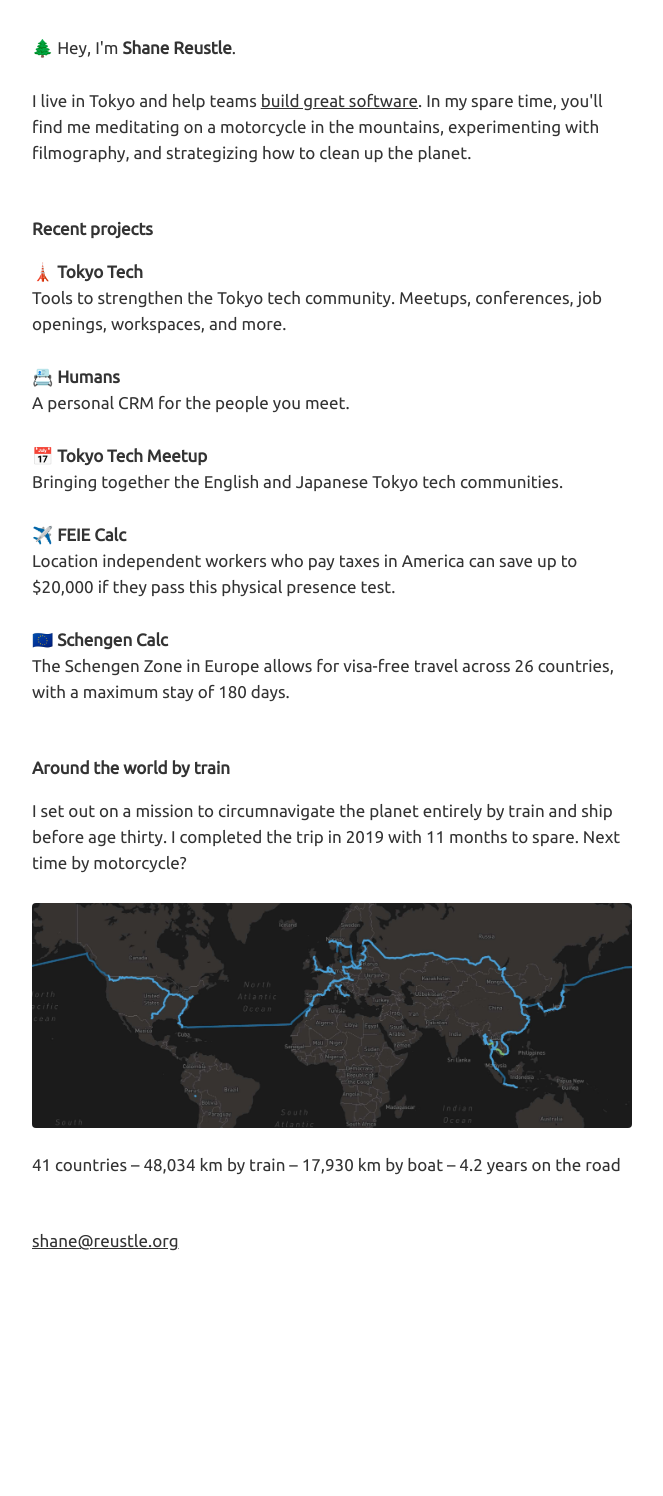
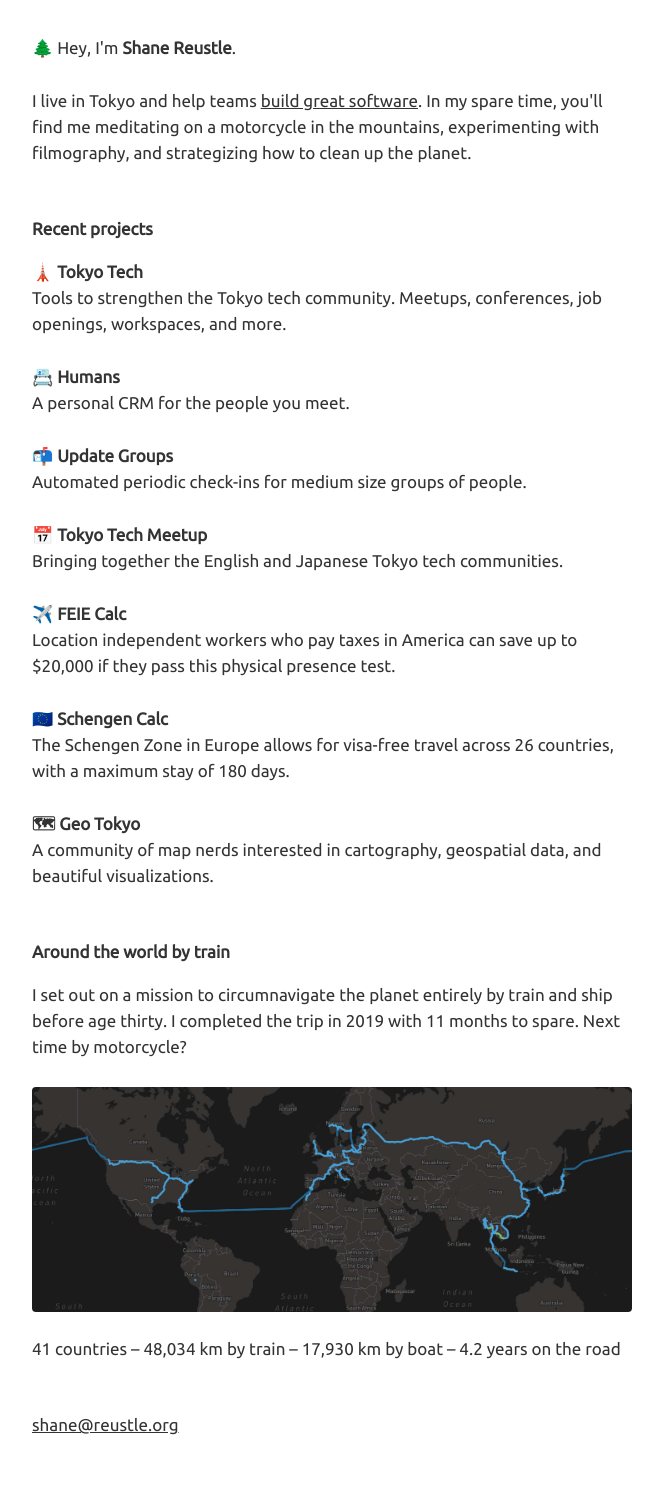
Before and after one commit to reustle/reustle, a Jekyll site: the page index.html, which Jekyll copies as it is, in a window 1280 px wide. Shown: the whole page, without its empty margins (308-971 px from the left). Built offline with Jekyll 4.4.1, drawn with Linux system fonts in a browser that asks for light colours; before the commit the page ends 1312 px from its top, so only the background shows below that.

Commit message:
Update index.html

```diff
--- a/index.html
+++ b/index.html
@@ -56,6 +56,10 @@
                 A personal CRM for the people you meet.
             </p>
             <p>
+                <strong><a href="https://updategroups.com" target="_blank">📬 Update Groups</a></strong><br/>
+                Automated periodic check-ins for medium size groups of people.
+            </p>
+            <p>
                 <strong><a href="http://tokyotechmeetup.com" target="_blank">📅 Tokyo Tech Meetup</a></strong><br/>
                 Bringing together the English and Japanese Tokyo tech communities.
             </p>
@@ -66,6 +70,10 @@
             <p>
                 <strong><a href="http://schengencalc.com" target="_blank">🇪🇺 Schengen Calc</a></strong><br/>
                 The Schengen Zone in Europe allows for visa-free travel across 26 countries, with a maximum stay of 180 days.
+            </p>
+            <p>
+                <strong><a href="http://geotokyo.com" target="_blank">🗺 Geo Tokyo</a></strong><br/>
+                A community of map nerds interested in cartography, geospatial data, and beautiful visualizations.
             </p>
             <!--<p>
                 <strong><a href="https://tokyobikeshare.com" target="_blank">🚲 Tokyo Bike Share</a></strong><br/>
```
